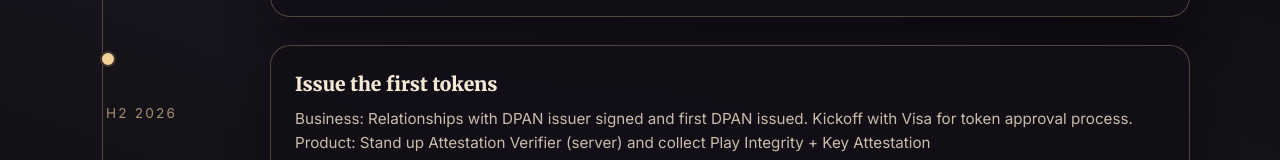
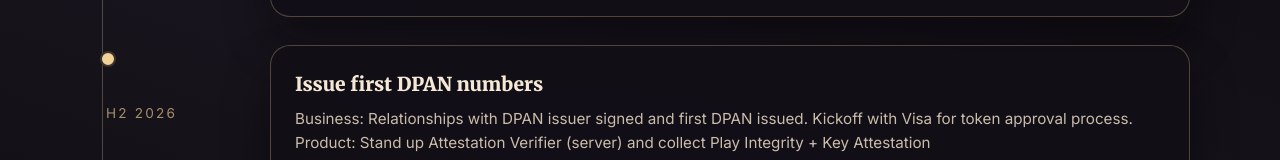
Before and after one commit to walt-app/walt-signup, a Next.js app: page / in a window 1280 px wide. Shown: the part 2815-2975 px from the top of the page. Built offline with nearby package versions, Linux system fonts and the light colour scheme.

Commit message:
Clarify roadmap: change 'tokens' to 'DPAN numbers' to avoid crypto confusion

```diff
--- a/pages/index.js
+++ b/pages/index.js
@@ -54,7 +54,7 @@ export default function Home() {
     },
     {
       period: "H2 2026",
-      title: "Issue the first tokens",
+      title: "Issue first DPAN numbers",
       description:
         "Business: Relationships with DPAN issuer signed and first DPAN issued. Kickoff with Visa for token approval process.<br>Product: Stand up Attestation Verifier (server) and collect Play Integrity + Key Attestation",
     },
```
